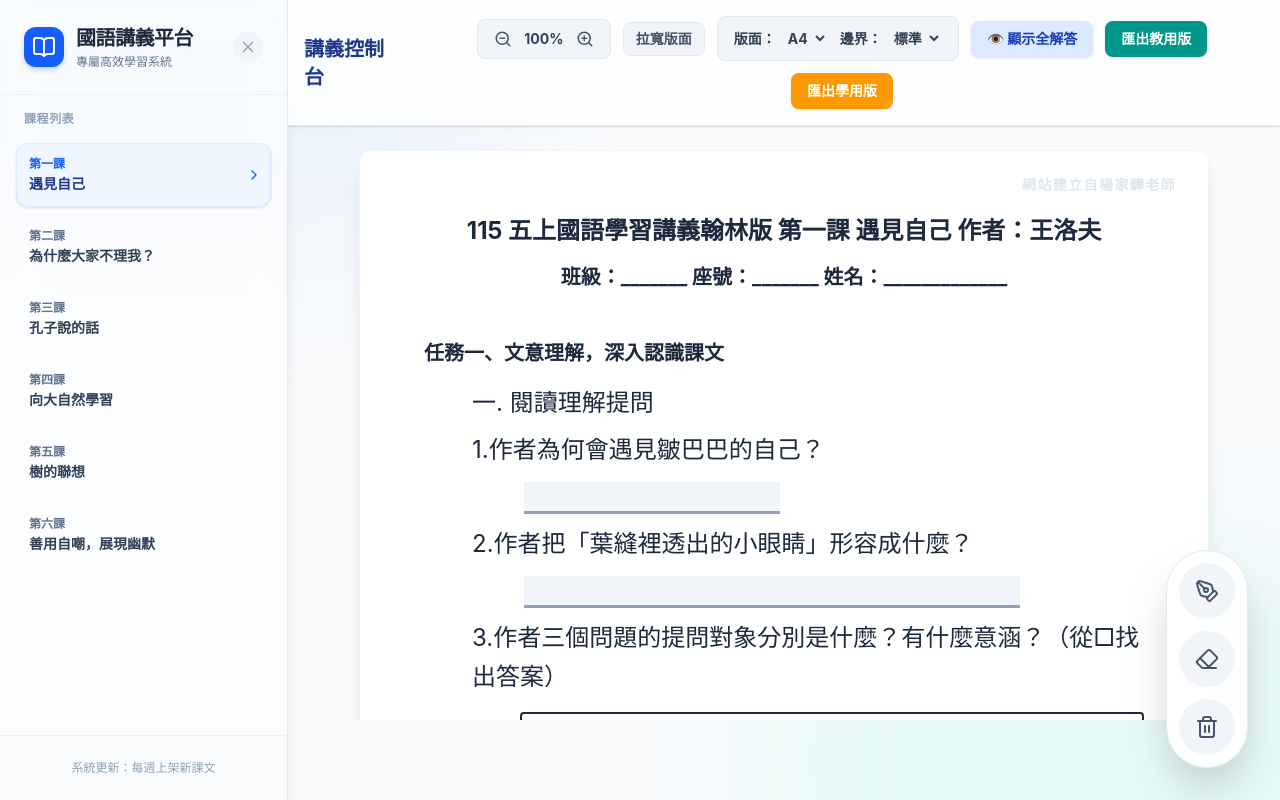
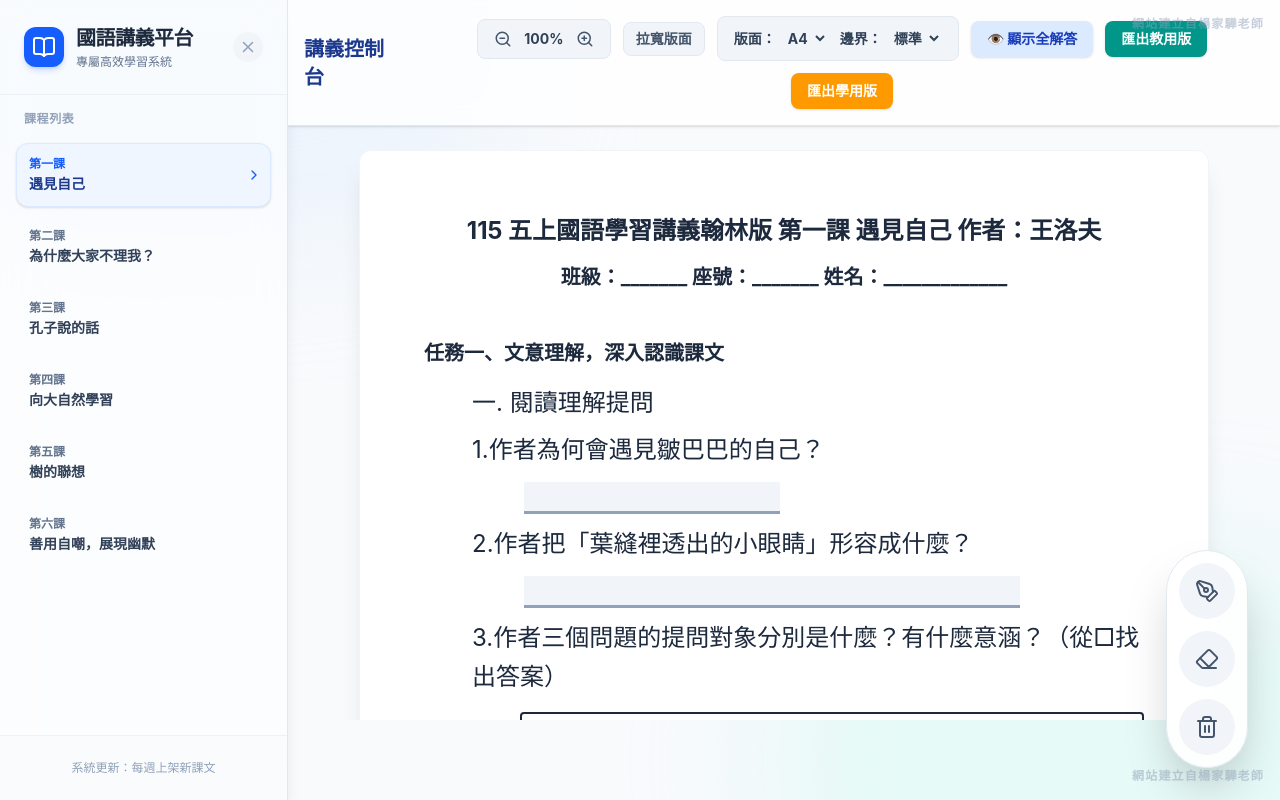
Before and after one commit to chy23/mandarin-handout-app, a React (Vite) app: page / in a window 1280 px wide. Built offline with nearby package versions, Linux system fonts and the light colour scheme.

Commit message:
浮水印改為固定在畫面右上右下（不跟著捲動）

```diff
--- a/src/App.jsx
+++ b/src/App.jsx
@@ -15,6 +15,14 @@ function App() {
       <div className="fixed inset-0 pointer-events-none no-print overflow-hidden">
         <div className="absolute top-[-20%] left-[-10%] w-[50%] h-[50%] rounded-full bg-blue-100/40 blur-3xl" />
         <div className="absolute bottom-[-20%] right-[-10%] w-[50%] h-[50%] rounded-full bg-teal-100/40 blur-3xl" />
+      </div>
+
+      {/* 固定浮水印 - 不跟著捲動，永遠固定在畫面角落 */}
+      <div className="fixed top-4 right-4 z-50 pointer-events-none select-none no-print text-slate-400/50 text-xs font-bold tracking-widest">
+        網站建立自楊家驊老師
+      </div>
+      <div className="fixed bottom-4 right-4 z-50 pointer-events-none select-none no-print text-slate-400/50 text-xs font-bold tracking-widest">
+        網站建立自楊家驊老師
       </div>
 
       <Sidebar
--- a/src/components/HandoutViewer.jsx
+++ b/src/components/HandoutViewer.jsx
@@ -432,9 +432,6 @@ export default function HandoutViewer({ lesson, isSidebarOpen, setIsSidebarOpen
           className={`relative w-full ${isWidescreen ? 'max-w-[1200px]' : 'max-w-[850px]'} bg-white p-10 md:p-16 shadow-xl rounded-xl border border-slate-100 content-area self-start`}
           style={{ zoom: zoomLevel }}
         >
-          {/* 浮水印 */}
-          <div className="absolute top-6 right-8 text-slate-300/60 text-sm font-bold select-none tracking-widest no-print">網站建立自楊家驊老師</div>
-          <div className="absolute bottom-6 right-8 text-slate-300/60 text-sm font-bold select-none tracking-widest no-print">網站建立自楊家驊老師</div>
 
           <h1 className="font-bold text-center mb-4 text-slate-800 text-2xl relative z-10">
             115 五上國語學習講義翰林版 {lesson.lessonNum} {lesson.lessonName} 作者：{lesson.author}
```
